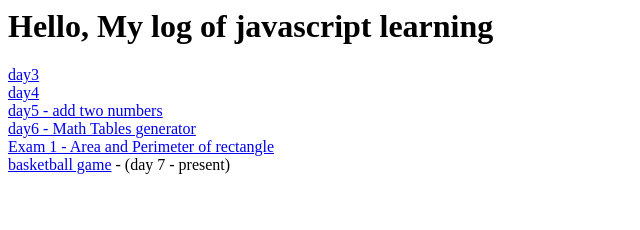
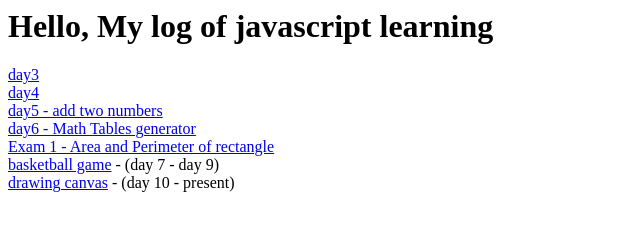
Before and after one commit to sammuify/sammuify.github.io, a plain HTML site: page index.html in a window 1280 px wide. Shown: the whole page, without its empty margins (0-640 px from the left). Drawn offline with Linux system fonts and the light colour scheme.

Commit message:
index page update

```diff
--- a/index.html
+++ b/index.html
@@ -5,4 +5,5 @@
 <a href="add.html">day5 - add two numbers</a> <br/>
 <a href="tables.html">day6 - Math Tables generator</a> <br/>
 <a href="rectangle.html">Exam 1 - Area and Perimeter of rectangle</a> <br/>
-<a href="basketball">basketball game</a> - (day 7 - present) <br/>
+<a href="basketball">basketball game</a> - (day 7 - day 9) <br/>
+<a href="draw">drawing canvas</a> - (day 10 - present) <br/>
```
